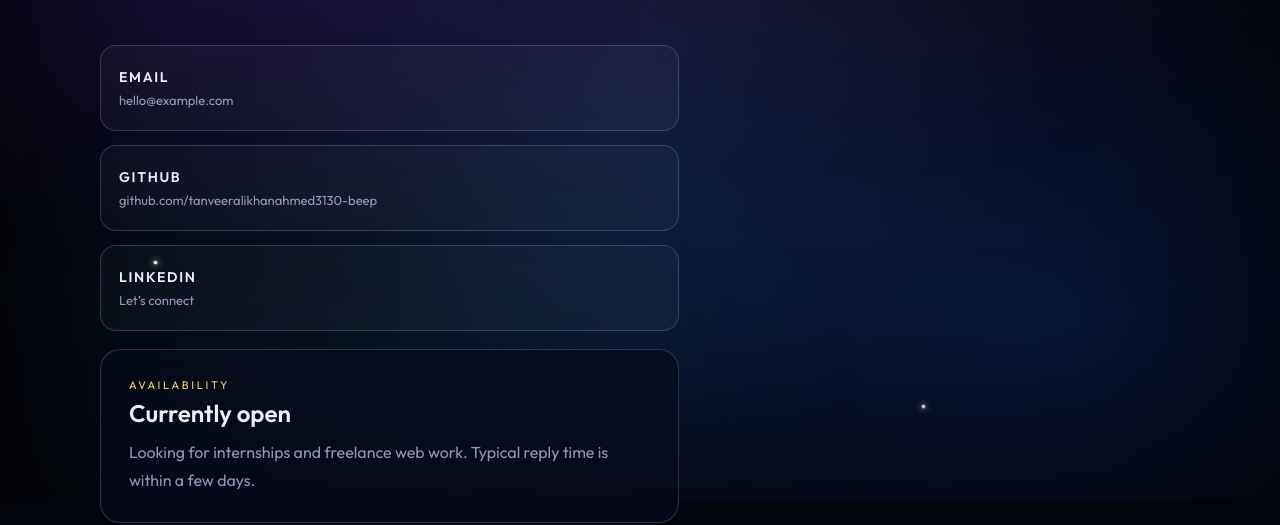
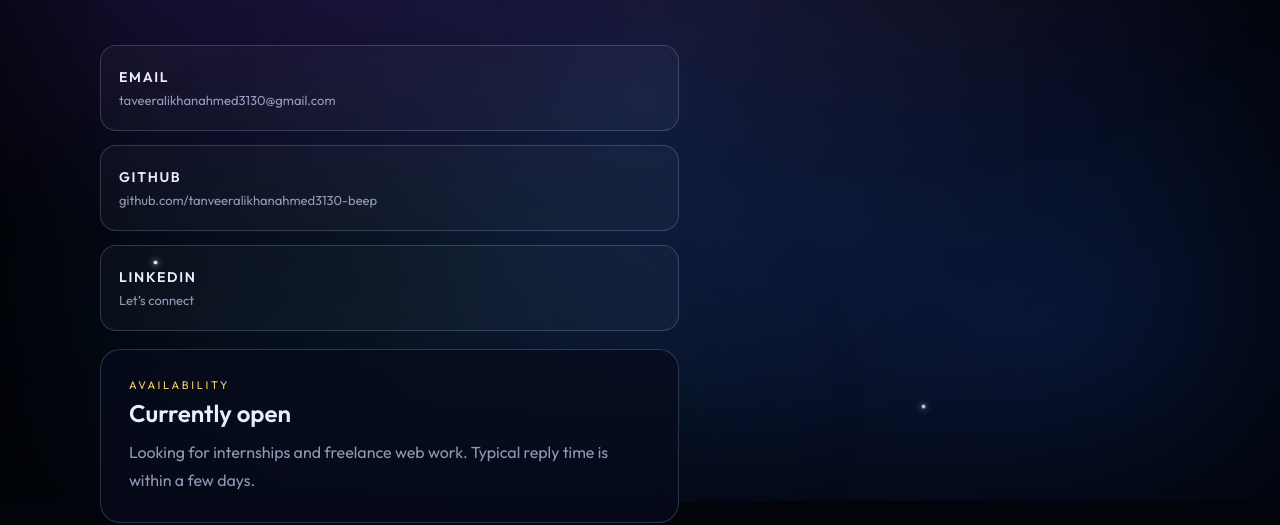
Before and after one commit to tanveeralikhanahmed3130-beep/Observatory_Portfolio, a plain HTML site: page contact.html in a window 1280 px wide. Shown: the part 299-824 px from the top of the page. Drawn offline with nearby package versions, Linux system fonts and the light colour scheme.

Commit message:
Update Observatory

```diff
--- a/contact.html
+++ b/contact.html
@@ -48,7 +48,7 @@
         <div class="contact-row" style="grid-template-columns: 1fr; margin-top: 0;">
           <a class="contact-card" href="mailto:tanveeralikhanahmed3130@gmail.com">
             <strong>Email</strong>
-            <span>hello@example.com</span>
+            <span>taveeralikhanahmed3130@gmail.com</span>
           </a>
           <a class="contact-card" href="https://github.com" target="_blank" rel="noopener noreferrer">
             <strong>GitHub</strong>
```
